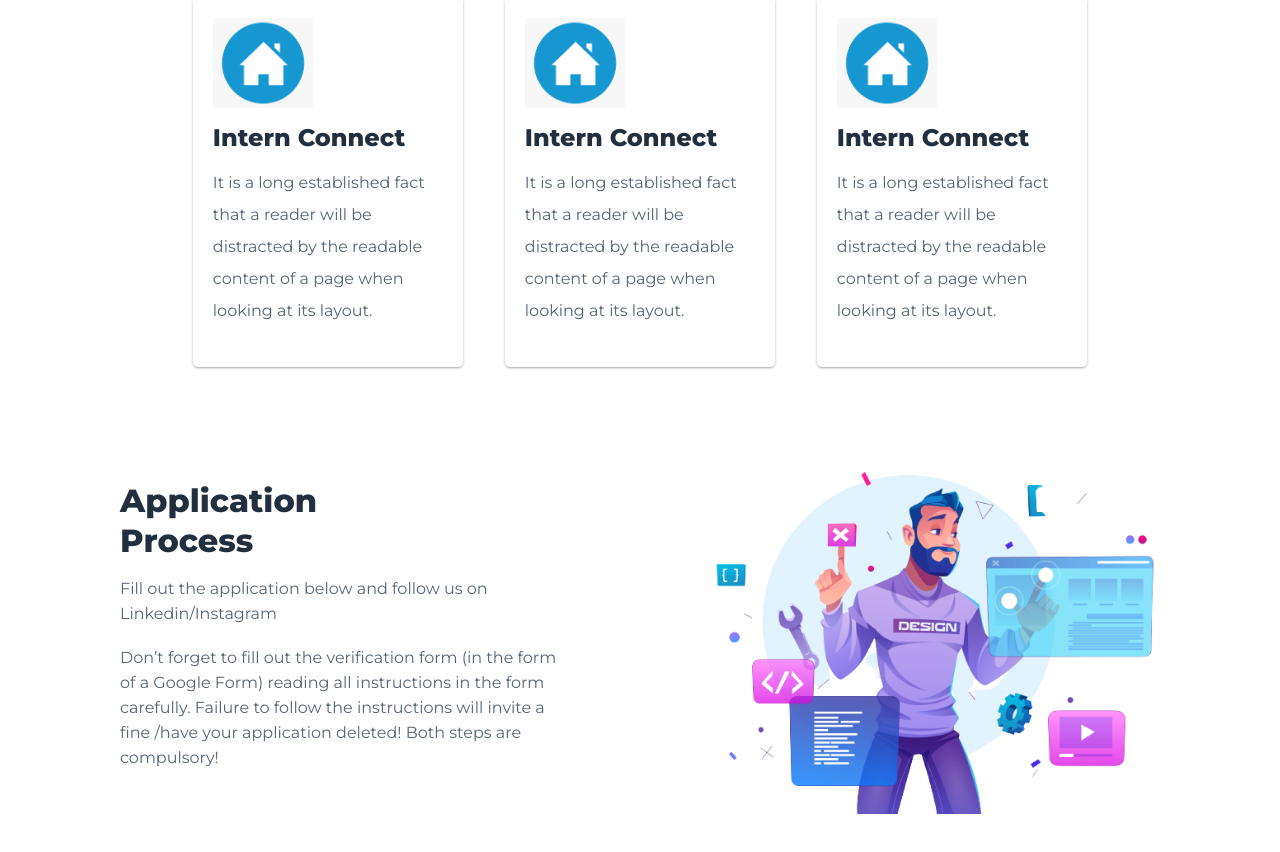
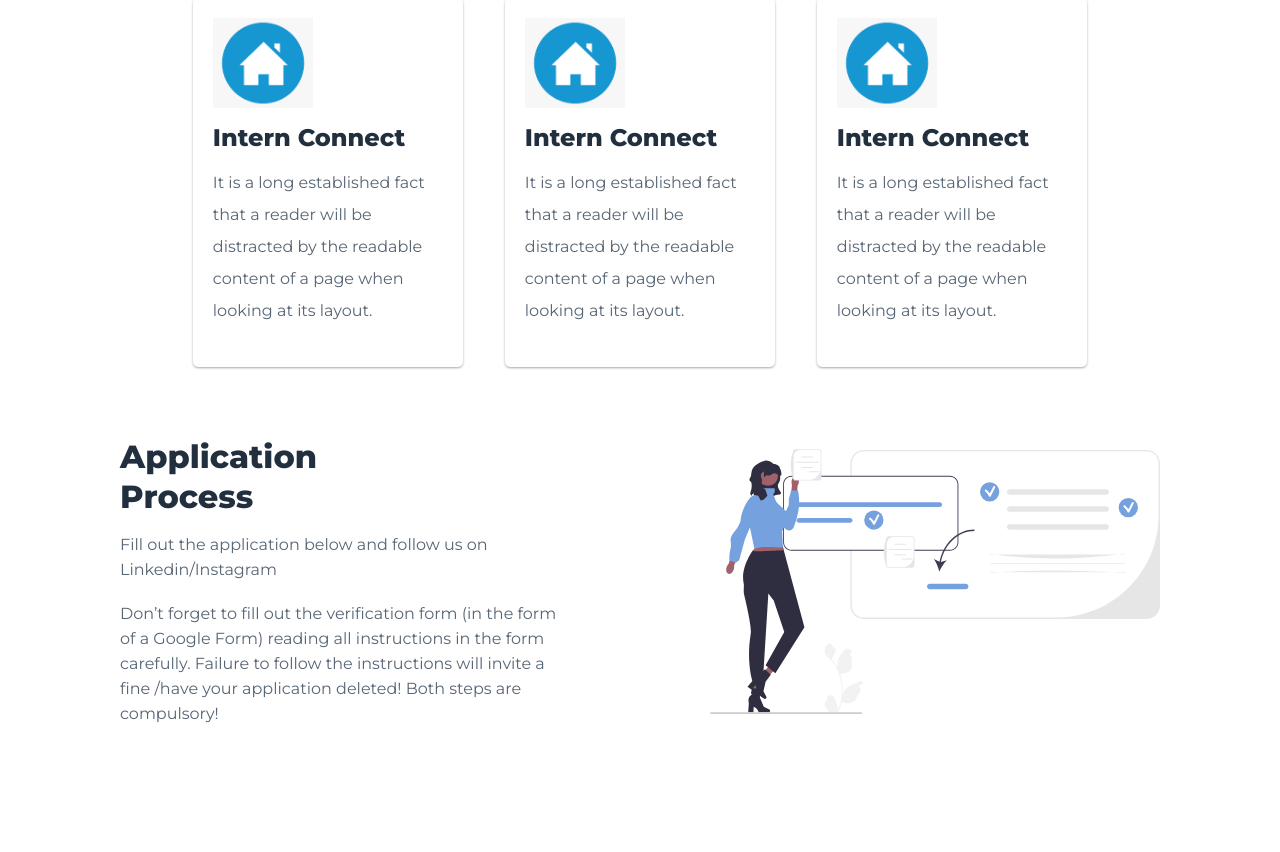
Before and after one commit to 19arnab190201/skill-brewery-website, a React (Create React App) app: page / in a window 1280 px wide. Shown: the part 1181-2033 px from the top of the page. After the commit the page ends 1977 px from the top, so only its background shows below. Built offline with nearby package versions, Linux system fonts and the light colour scheme.

Commit message:
images updated

```diff
--- a/src/App.js
+++ b/src/App.js
@@ -54,7 +54,7 @@ function App() {
         title='Application Process'
         text='Fill out the application below and follow us on Linkedin/Instagram'
         text2='Don’t forget to fill out the verification form (in the form of a Google Form) reading all instructions in the form carefully. Failure to follow the instructions will invite a fine /have your application deleted!  Both steps are compulsory!'
-        image={grid}
+        image={applicant}
       />
     </div>
   );
```
Also changed, not shown: src/assets/application.svg.
